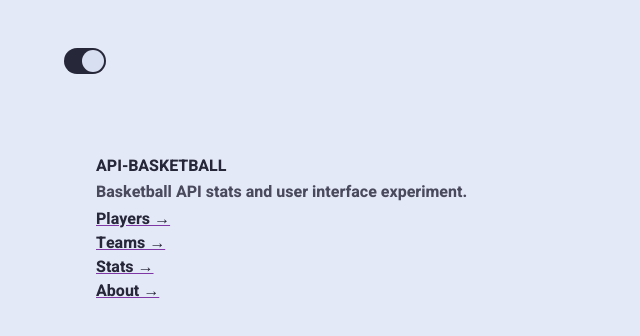
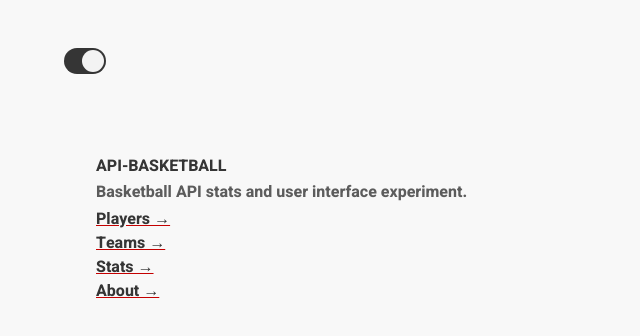
Before and after one commit to amirardalan/basketball, a Next.js app: page / in a window 1280 px wide. Shown: the top 336 px of the page, without its empty margins (0-640 px from the left). Built offline with nearby package versions, Linux system fonts and the light colour scheme; no server answers.

Commit message:
Update colors

```diff
--- a/styles/global.tsx
+++ b/styles/global.tsx
@@ -2,22 +2,22 @@ import { Global } from '@emotion/react'
 
 const fontPrimary = '"Heebo", Helvetica, Arial, sans-serif'
 
-const light = '#e4e9f8'
-const lightAccent = '#d8dff0'
-const lightDarker = '#d5d9ee'
-const dark = '#262738'
-const darkAccent = '#2f3044'
-const darker = '#191a22'
-const primary = '#7e37a4'
-const secondary = '#3dffc5'
+const light = '#f8f8f8'
+const lightAccent = '#f3f3f3'
+const lightDarker = '#f0f0f0'
+const dark = '#353535'
+const darkAccent = '#3f3f3f'
+const darker = '#1a1a1a'
+const primary = '#c40000'
+const secondary = '#f8f8f8'
 const grayLight = '#b0bccc'
 const grayDark = '#606071'
-const grayAccentLight = '#b7b7c9'
-const grayAccentDark = '#494a5c'
-const buttonDisabled = '#9e9eb6'
+const grayAccentLight = '#cccccc'
+const grayAccentDark = '#5c5c5c'
+const buttonDisabled = '#b9b9b9'
 const warning = '#e64358'
-const codeHighlight = '#37394e'
-const avatar = '#281483'
+const codeHighlight = '#4e4e4e'
+const avatar = '#888888'
 const sunrise = 'linear-gradient(to bottom,#676caf 0%,#4f4983 50%,#6e488b 100%)'
 const sunset = 'linear-gradient(to bottom,#1b0e24 0%,#2b174c 50%,#381d6e 100%)'
 
```
